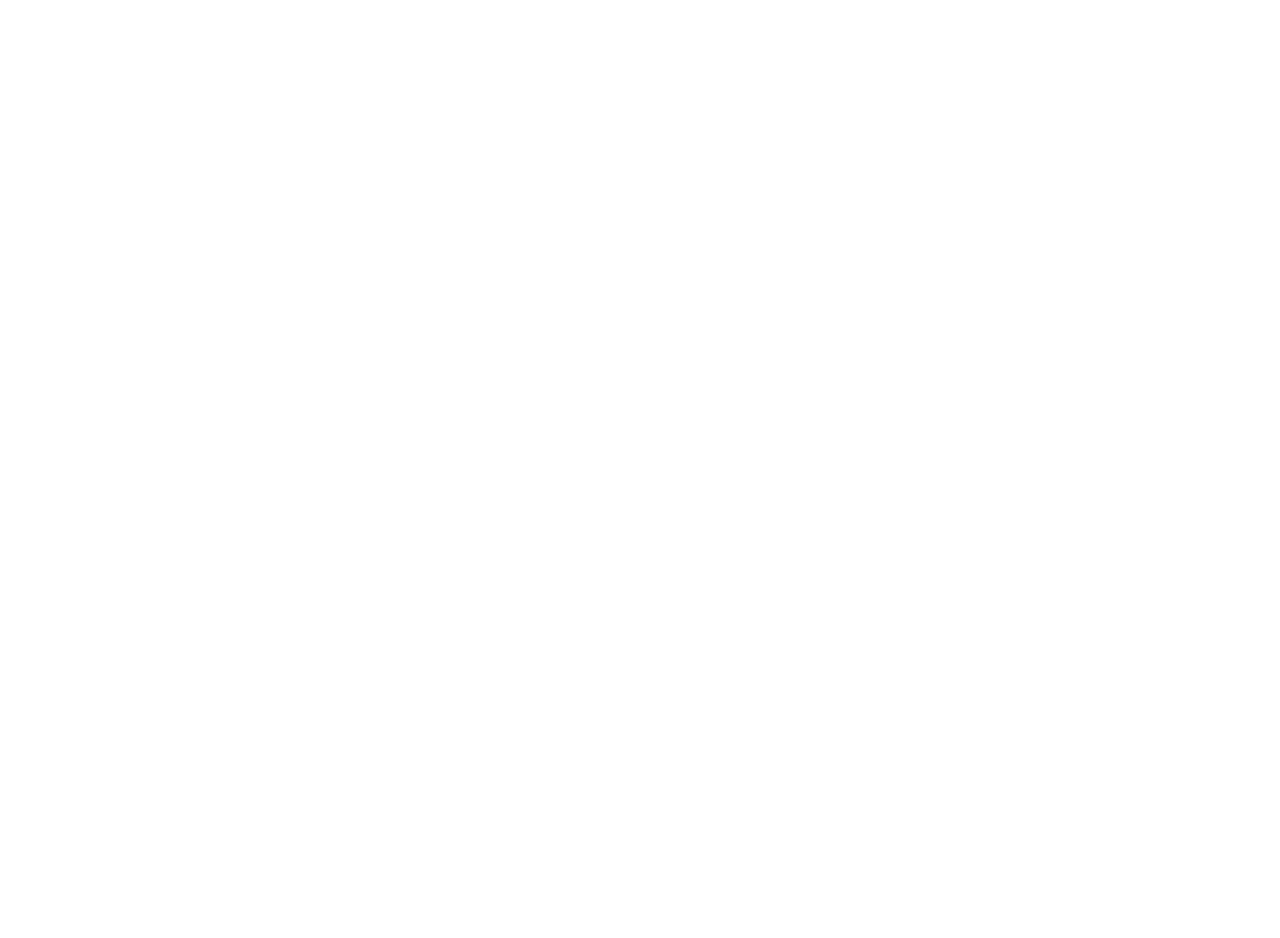
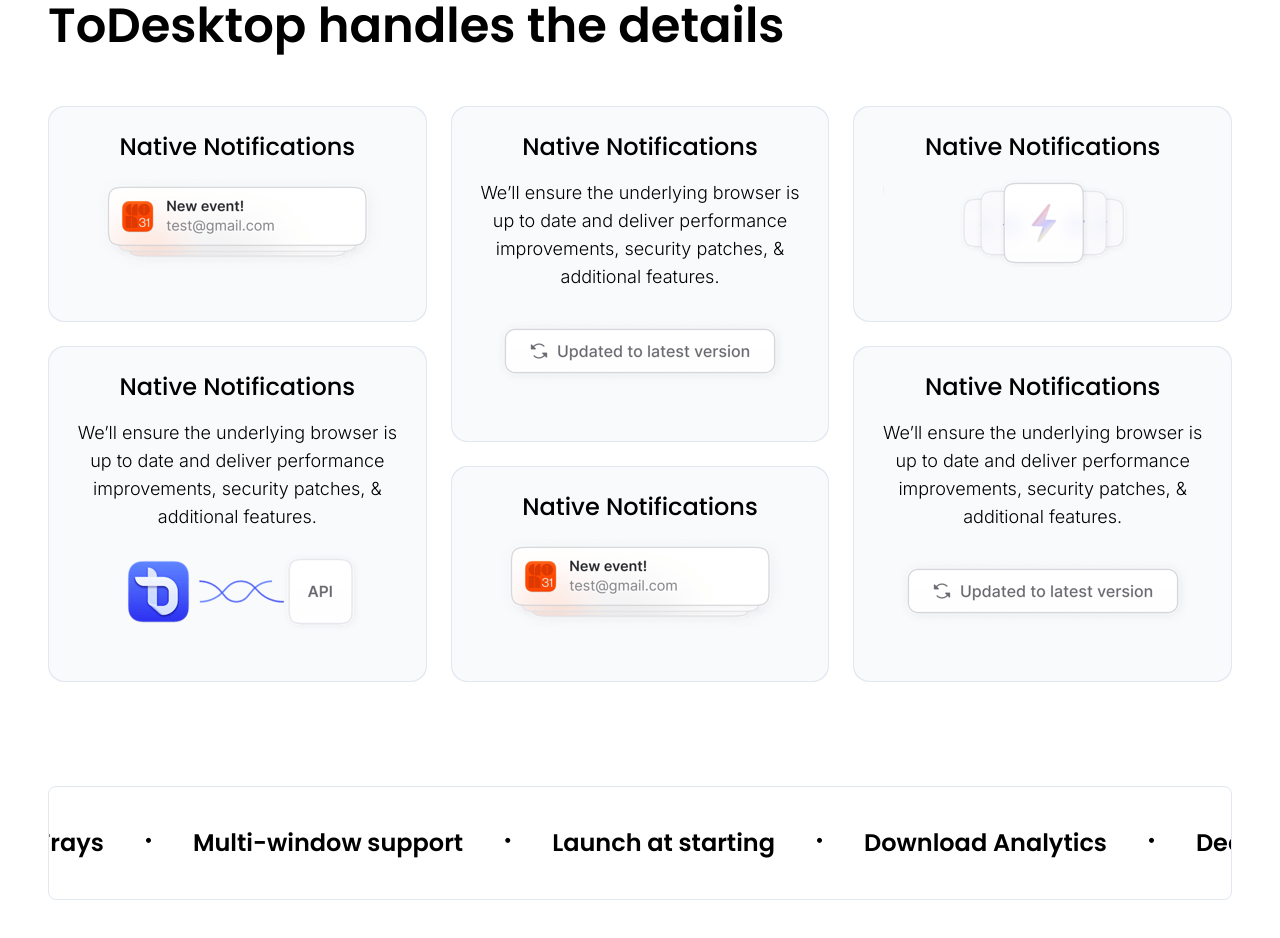
Before and after one commit to Sagarjana53/Desktop-UI, a React (Vite) app: page / in a window 1280 px wide. Shown: the part 3200-4138 px from the top of the page. Before the commit the page ends 4026 px from the top, so only its background shows below. Built offline with nearby package versions, Linux system fonts and the light colour scheme.

Commit message:
file upate done

```diff
--- a/src/App.jsx
+++ b/src/App.jsx
@@ -97,11 +97,13 @@
     const line1 = document.getElementById("line1");
     const line2 = document.getElementById("line2");
     const line3 = document.getElementById("line3");
+    const line4 = document.getElementById("line4");
 
     if (line1 && line2 && line3) {
       setupIntersectionObserver(line1, true, 0.15);
       setupIntersectionObserver(line2, false, 0.15);
       setupIntersectionObserver(line3, true, 0.15);
+      setupIntersectionObserver(line4, true, 0.8);
     } else {
       console.warn("Some line elements not found in DOM");
     }
@@ -161,7 +163,7 @@
         <div
           id="nav-dialog"
           className={`${menuOpen ? 'block' : 'hidden'
-            } fixed z-10 lg:hidden bg-white inset-0 p-3 transition-all duration-300`}
+            } fixed z-10 lg:hidden bg-slate-50 inset-0 p-3 transition-all duration-300`}
         >
 
           {/* ----- MOBILE NAVBAR HEADER ----- */}
@@ -588,6 +590,82 @@
             </div>
           </div>
         </div>
+
+        {/* bento grid  */}
+        <div id='bento-grid' className='gap-6 px-6 sm:px-10 lg:px-12 py-12 mt-16 lg:mt-32 overflow-hidden sm:justify-between items-center'>
+          <h2 className='font-[Poppins] text-5xl font-medium sm:font-semibold mb-14 self-start text-left'>ToDesktop handles the details</h2>
+          <div id="grid-container" className='flex flex-col gap-6 lg:grid lg:grid-cols-3 [grid-auto-rows:96px]'>
+            <div className='row-start-1 row-end-3 group rounded-2xl p-[1px] bg-slate-200 hover:bg-gradient-to-br hover:from-teal-200 hover:via-cyan-200 hover:to-emerald-200'>
+              <div className='bg-slate-50 rounded-2xl w-full h-full p-6 flex flex-col gap-4 items-center group-hover:bg-gradient-to-br group-hover:from-teal-50 group-hover:via-cyan-50 group-hover:to-emerald-50'>
+                <h3 className='text-2xl font-medium font-[Poppins]'>Native Notifications</h3>
+                <img src={asset28} alt="" />
+              </div>
+            </div>
+            <div className='row-start-1 row-end-4 group rounded-2xl p-[1px] bg-slate-200 hover:bg-gradient-to-br hover:from-teal-200 hover:via-cyan-200 hover:to-emerald-200'>
+              <div className='bg-slate-50 rounded-2xl w-full h-full p-6 flex flex-col gap-4 items-center group-hover:bg-gradient-to-br group-hover:from-teal-50 group-hover:via-cyan-50 group-hover:to-emerald-50'>
+                <h3 className='text-2xl font-medium font-[Poppins]'>Native Notifications</h3>
+                <p className='text-lg text-center font-light'>We’ll ensure the underlying browser is up to date and deliver performance improvements, security patches, & additional features.</p>
+                <img src={asset29} alt="" />
+              </div>
+            </div>
+            <div className='row-start-1 row-end-3 group rounded-2xl p-[1px] bg-slate-200 hover:bg-gradient-to-br hover:from-teal-200 hover:via-cyan-200 hover:to-emerald-200'>
+              <div className='bg-slate-50 rounded-2xl w-full h-full p-6 flex flex-col gap-4 items-center group-hover:bg-gradient-to-br group-hover:from-teal-50 group-hover:via-cyan-50 group-hover:to-emerald-50'>
+                <h3 className='text-2xl font-medium font-[Poppins]'>Native Notifications</h3>
+                <img src={asset30} alt="" />
+              </div>
+            </div>
+            <div className='row-start-3 row-end-6 group rounded-2xl p-[1px] bg-slate-200 hover:bg-gradient-to-br hover:from-teal-200 hover:via-cyan-200 hover:to-emerald-200'>
+              <div className='bg-slate-50 rounded-2xl w-full h-full p-6 flex flex-col gap-4 items-center group-hover:bg-gradient-to-br group-hover:from-teal-50 group-hover:via-cyan-50 group-hover:to-emerald-50'>
+                <h3 className='text-2xl font-medium font-[Poppins]'>Native Notifications</h3>
+                <p className='text-lg text-center font-light'>We’ll ensure the underlying browser is up to date and deliver performance improvements, security patches, & additional features.</p>
+                <img src={asset31} alt="" />
+              </div>
+            </div>
+            <div className='row-start-4 row-end-6 group rounded-2xl p-[1px] bg-slate-200 hover:bg-gradient-to-br hover:from-teal-200 hover:via-cyan-200 hover:to-emerald-200'>
+              <div className='bg-slate-50 rounded-2xl w-full h-full p-6 flex flex-col gap-4 items-center group-hover:bg-gradient-to-br group-hover:from-teal-50 group-hover:via-cyan-50 group-hover:to-emerald-50'>
+                <h3 className='text-2xl font-medium font-[Poppins]'>Native Notifications</h3>
+                <img src={asset28} alt="" />
+              </div>
+            </div>
+            <div className='row-start-3 row-end-6 group rounded-2xl p-[1px] bg-slate-200 hover:bg-gradient-to-br hover:from-teal-200 hover:via-cyan-200 hover:to-emerald-200'>
+              <div className='bg-slate-50 rounded-2xl w-full h-full p-6 flex flex-col gap-4 items-center group-hover:bg-gradient-to-br group-hover:from-teal-50 group-hover:via-cyan-50 group-hover:to-emerald-50'>
+                <h3 className='text-2xl font-medium font-[Poppins]'>Native Notifications</h3>
+                <p className='text-lg text-center font-light'>We’ll ensure the underlying browser is up to date and deliver performance improvements, security patches, & additional features.</p>
+                <img src={asset29} alt="" />
+              </div>
+            </div>
+          </div>
+        </div>
+
+        {/* companies feture line */}
+
+        <div id='feature-line' className='gap-6 px-6 sm:px-10 lg:px-12 py-12 mt-2 overflow-hidden sm:justify-between items-center'>
+
+          <div className='border border-slate-200 rounded-lg flex justify-center p-4 overflow-hidden'>
+            <div id="line4" className='flex gap-8 p-6'>
+              <h3 className='whitespace-nowrap my-0 mx-2 text-2xl font-semibold font-[Poppins]'>Download Analytics</h3>
+              <span>•</span>
+              <h3 className='whitespace-nowrap my-0 mx-2 text-2xl font-semibold font-[Poppins]'>Deep Linking</h3>
+              <span>•</span>
+              <h3 className='whitespace-nowrap my-0 mx-2 text-2xl font-semibold font-[Poppins]'>Trays</h3>
+              <span>•</span>
+              <h3 className='whitespace-nowrap my-0 mx-2 text-2xl font-semibold font-[Poppins]'>Multi-window support</h3>
+              <span>•</span>
+              <h3 className='whitespace-nowrap my-0 mx-2 text-2xl font-semibold font-[Poppins]'>Launch at starting</h3>
+              <span>•</span>
+              <h3 className='whitespace-nowrap my-0 mx-2 text-2xl font-semibold font-[Poppins]'>Download Analytics</h3>
+              <span>•</span>
+              <h3 className='whitespace-nowrap my-0 mx-2 text-2xl font-semibold font-[Poppins]'>Deep Linking</h3>
+              <span>•</span>
+              <h3 className='whitespace-nowrap my-0 mx-2 text-2xl font-semibold font-[Poppins]'>Trays</h3>
+              <span>•</span>
+              <h3 className='whitespace-nowrap my-0 mx-2 text-2xl font-semibold font-[Poppins]'>Multi-window support</h3>
+              <span>•</span>
+              <h3 className='whitespace-nowrap my-0 mx-2 text-2xl font-semibold font-[Poppins]'>Launch at starting</h3>
+              <span>•</span>
+            </div>
+          </div>
+        </div>
         <div className='h-[1000px]'></div>
       </main>
     </>
```
